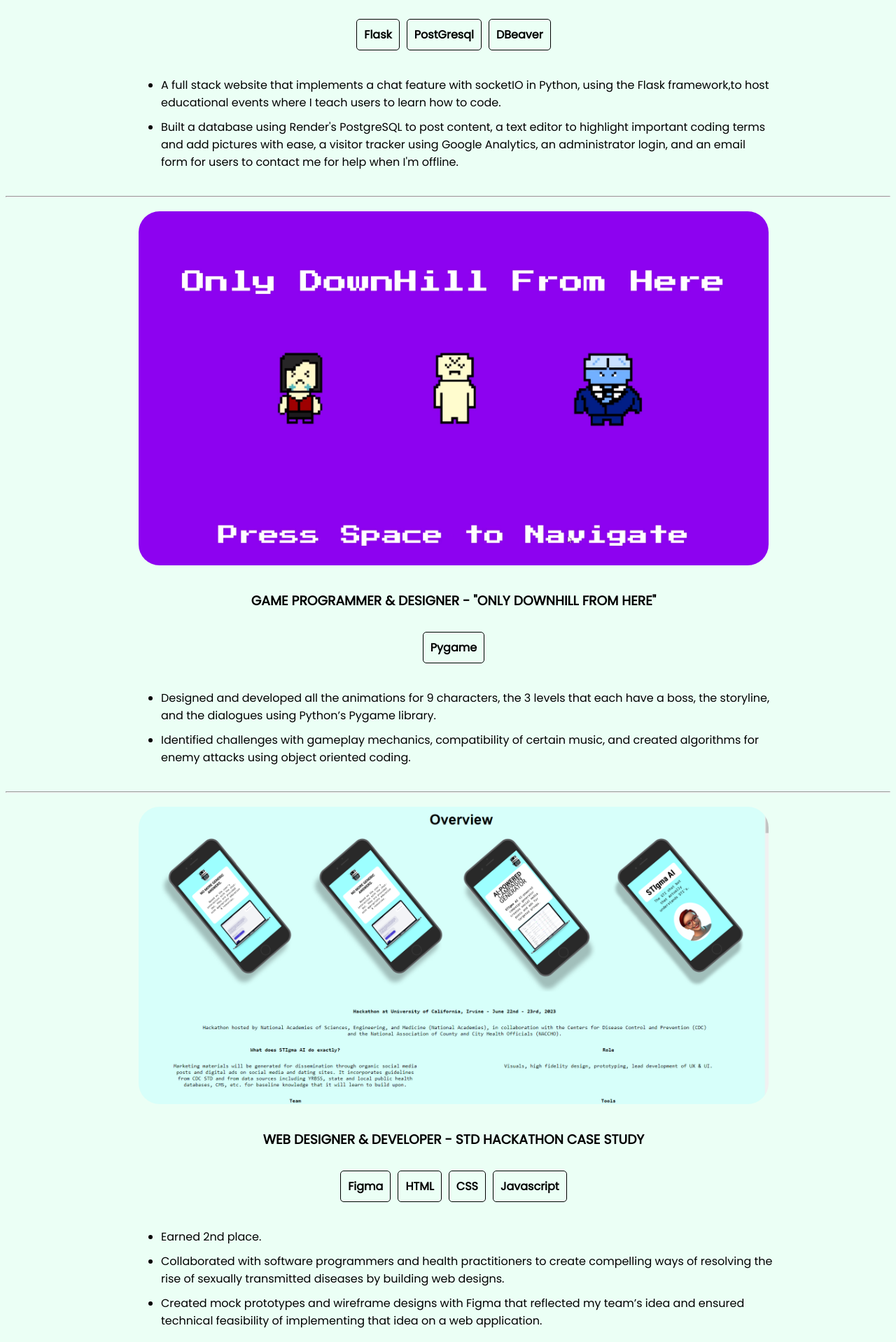
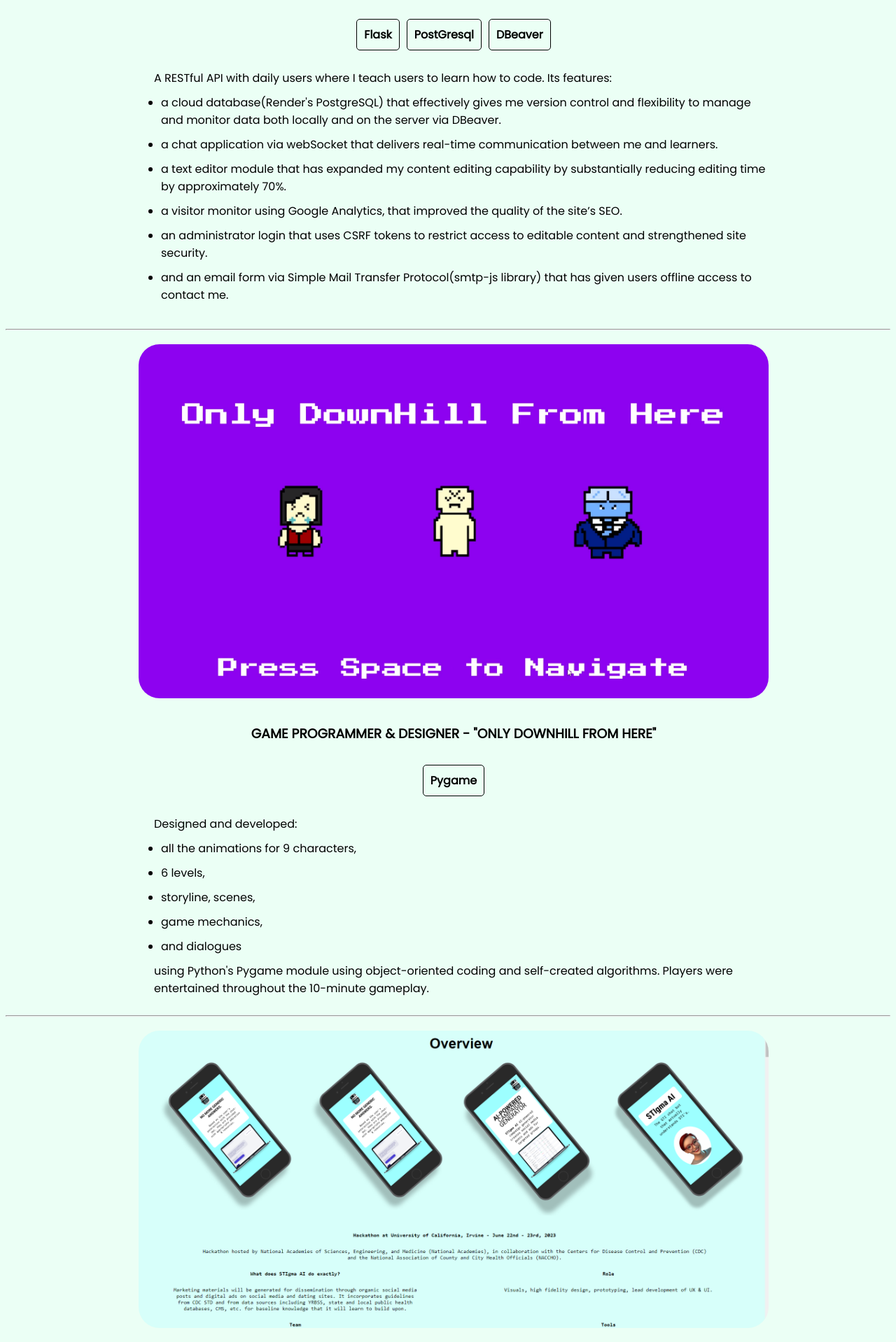
Before and after one commit to ghorus/most-curr-port, a plain HTML site: page index.html in a window 1280 px wide. Shown: the part 1082-3000 px from the top of the page at 70% size. Drawn offline with Linux system fonts and the light colour scheme.

Commit message:
update better

```diff
--- a/index.html
+++ b/index.html
@@ -49,15 +49,16 @@
         <h3>"REAL WORLD CODING APPLICATIONS"</h3>
         <h4><span class="lang">Flask</span><span class="lang">PostGresql</span><span class="lang">DBeaver</span></h4>
         <ul>
+            A RESTful API with daily users where I teach users to learn how to code. Its features:
             <li>
-                A full stack website that implements a chat feature with socketIO in Python, using the Flask framework,to host
-                    educational events where I teach users to learn how to code.
+                    a cloud database(Render's PostgreSQL) that effectively gives me version control and flexibility to manage and
+                    monitor data both locally and on the server via DBeaver.
             </li>
-            <li>
-                Built a database using Render's PostgreSQL to post content, a text editor to highlight important coding terms
-                and add pictures with ease, a visitor tracker using Google Analytics, an administrator login, and an email form for
-                users to contact me for help when I'm offline.
-            </li>
+            <li>a chat application via webSocket that delivers real-time communication between me and learners.</li>
+            <li>a text editor module that has expanded my content editing capability by substantially reducing editing time by approximately 70%.</li>
+            <li>a visitor monitor using Google Analytics, that improved the quality of the site’s SEO.</li>
+            <li>an administrator login that uses CSRF tokens to restrict access to editable content and strengthened site security.</li>
+            <li>and an email form via Simple Mail Transfer Protocol(smtp-js library) that has given users offline access to contact me.</li>
         </ul>
     </div>
     <hr>
@@ -66,15 +67,17 @@
         <h3>GAME PROGRAMMER & DESIGNER - "ONLY DOWNHILL FROM HERE"</h3>
         <h4><span class="lang">Pygame</span></h4>
         <ul>
-            <li>
-                Designed and developed all the animations for 9 characters, the 3 levels that each have a boss, the
-                storyline, and the dialogues using Python’s Pygame library.
-            </li>
-            <li>
-                Identified challenges with gameplay mechanics, compatibility of certain music, and created algorithms
-                for enemy attacks using object oriented coding.
-            </li>
+            Designed and developed:
+    <li>all the animations for 9 characters, </li>
+    <li>6 levels, </li>
+    <li>storyline, scenes,</li>
+    <li>game mechanics, </li>
+    <li>and dialogues </li>
+    using Python's Pygame module using object-oriented coding and self-created algorithms.
+
+    Players were entertained throughout the 10-minute gameplay.
         </ul>
+
     </div>
     <hr>
     <div class="project">
@@ -82,15 +85,11 @@
         <h3>WEB DESIGNER & DEVELOPER - STD HACKATHON CASE STUDY</h3>
         <h4><span class="lang">Figma</span><span class="lang">HTML</span><span class="lang">CSS</span><span class="lang">Javascript</span></h4>
         <ul>
-            <li>Earned 2nd place.</li>
-            <li>
-                Collaborated with software programmers and health practitioners to create compelling ways of resolving
-                the rise of sexually transmitted diseases by building web designs.
-            </li>
-            <li>
-                Created mock prototypes and wireframe designs with Figma that reflected my team’s idea and ensured
-                technical feasibility of implementing that idea on a web application.
-            </li>
+            Collaborated with software programmers and health practitioners in creating compelling ways of resolving the rise of sexually transmitted diseases by:
+    <li>building mock prototypes and wireframe designs with Figma. </li>
+
+    It coherently reflected my team's idea, ensured technical feasibility of that idea and resulted in our team winning the 2nd place
+    $5,000 Grant given by National Academies.
         </ul>
     </div>
     <hr>
@@ -99,14 +98,9 @@
         <h3>THE BEST OF ME</h3>
         <h4><span class="lang">React Native</span></h4>
         <ul>
-            <li>
-                Utilized React Native to build a full-stack mobile app that allowed users to log their choice of workout
-                and track each repetition as they perform it.
-            </li>
-            <li>
-                Ideated a method for users to stay persistent with their workout by tracking total push ups and sit ups
-                done over a lifetime.
-            </li>
+            Ideated a full-stack push-up & sit-up counter mobile app.
+Users were more motivated and consistent by logging each repetition rather than
+each set.
         </ul>
     </div>
     <hr>
@@ -116,12 +110,10 @@
         <h3>WEB DEVELOPER & GRAPHIC DESIGN</h3>
         <h4><span class="lang">HTML</span><span class="lang">CSS</span><span class="lang">Javascript</span><span class="lang">Figma</span><span class="lang">Spline</span></h4>
         <ul>
-            <li>Developed creative, engaging user interactions by using javascript’s libraries p5 and GSAP for
-                professional-grade animations</li>
-            <li>
-                Conceptualized all the animations,graphic designs and web designing for an immersive user experience
-                that includes Spline.
-            </li>
+            Developed creative, engaging user interactions by using the 3D Design Software Spline and JavaScript’s libraries p5, GSAP for
+professional-grade site animations.
+
+Visitors commented good impressions on the aesthetics.
         </ul>
     </div>
     <hr>
@@ -130,7 +122,7 @@
         <h3>CODING YOUTUBE CHANNEL</h3>
         <h4><span class="lang">YouTube</span></h4>
         <ul>
-            <li>Alleviates intimidation factor for anyone interested in getting into code by providing a starter package.</li>
+            <li>Alleviated intimidation factor for anyone interested in getting into code by providing a starter package.</li>
             <li>Uses YouTube as a platform while integrating my RWCA website for teaching wide ranges of coding
             topics that can be beginner friendly and advanced.</li>
         </ul>
```
